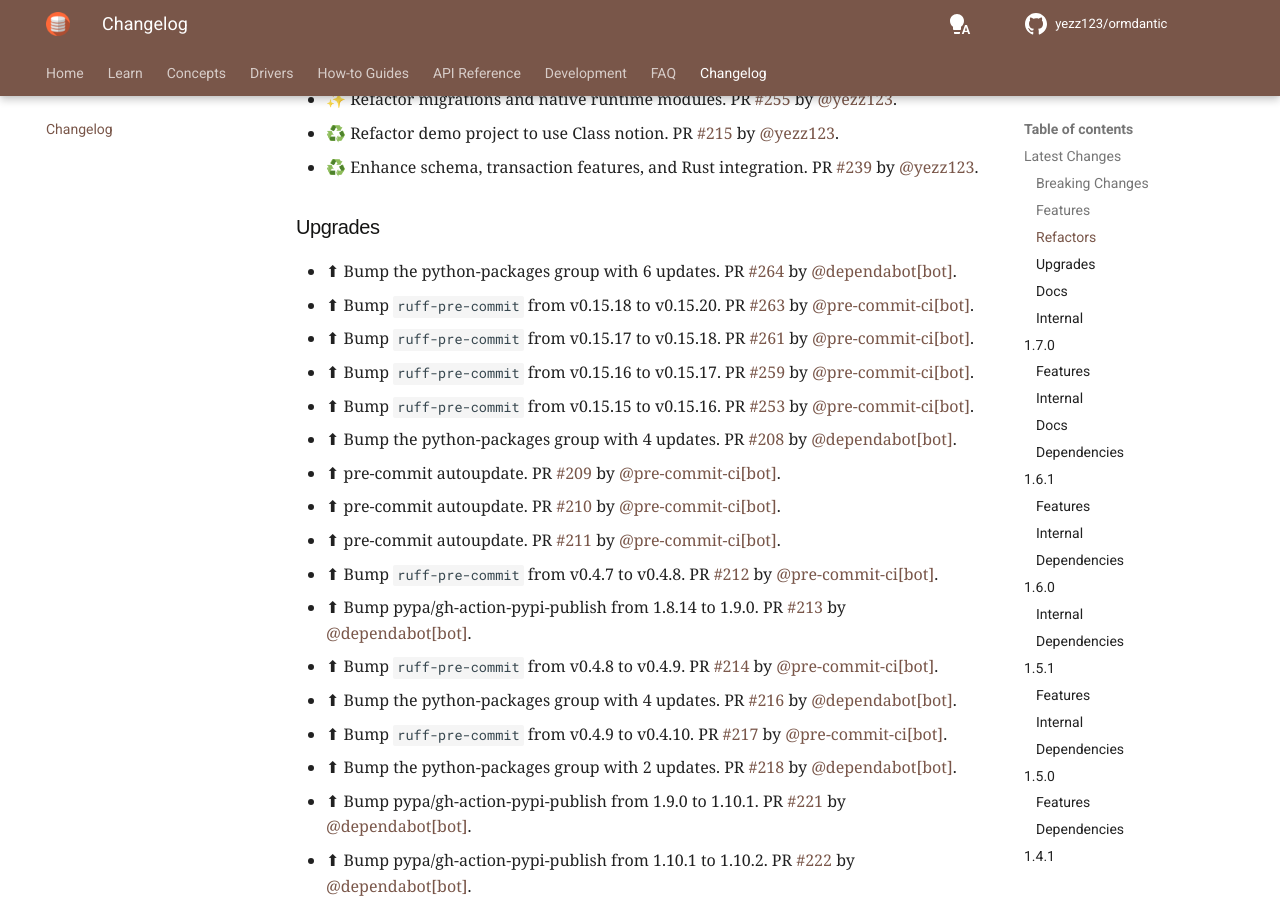
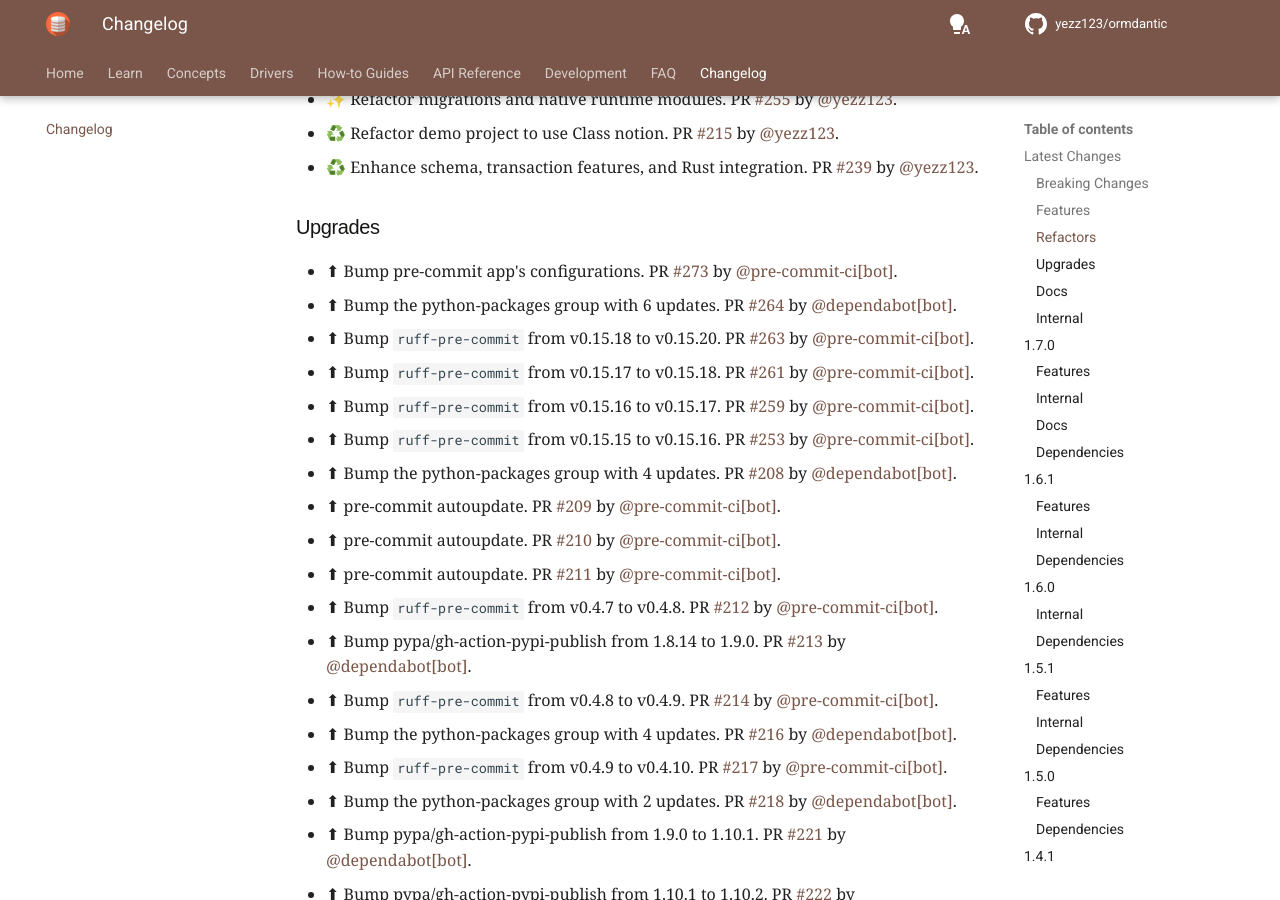
Before and after one commit to yezz123/ormdantic, an MkDocs documentation site: the page built from docs/release.md, in a window 1280 px wide and 900 px high, scrolled down 1150 px. Built offline with MkDocs 1.6.1 and Material for MkDocs 9.7.7, drawn with Linux system fonts in a browser that asks for light colours; comment, search, counter and statistics services are not loaded.

Commit message:
📝 Update release notes
[skip ci]

```diff
--- a/docs/release.md
+++ b/docs/release.md
@@ -32,6 +32,7 @@
 
 ### Upgrades
 
+* ⬆ Bump pre-commit app's configurations. PR [#273](https://github.com/yezz123/ormdantic/pull/273) by [@pre-commit-ci[bot]](https://github.com/apps/pre-commit-ci).
 * ⬆ Bump the python-packages group with 6 updates. PR [#264](https://github.com/yezz123/ormdantic/pull/264) by [@dependabot[bot]](https://github.com/apps/dependabot).
 * ⬆ Bump `ruff-pre-commit` from v0.15.18 to v0.15.20. PR [#263](https://github.com/yezz123/ormdantic/pull/263) by [@pre-commit-ci[bot]](https://github.com/apps/pre-commit-ci).
 * ⬆ Bump `ruff-pre-commit` from v0.15.17 to v0.15.18. PR [#261](https://github.com/yezz123/ormdantic/pull/261) by [@pre-commit-ci[bot]](https://github.com/apps/pre-commit-ci).
```
